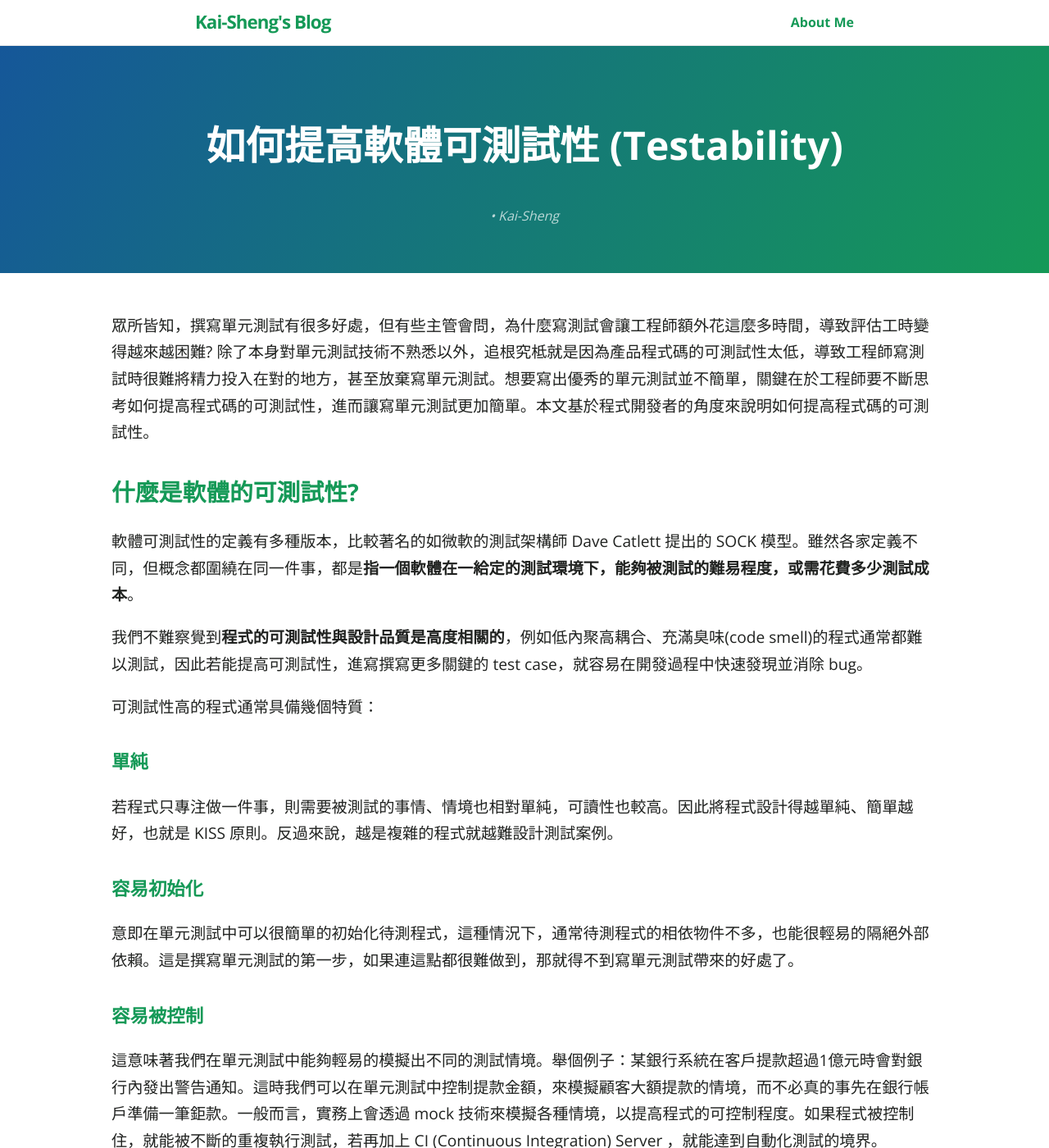
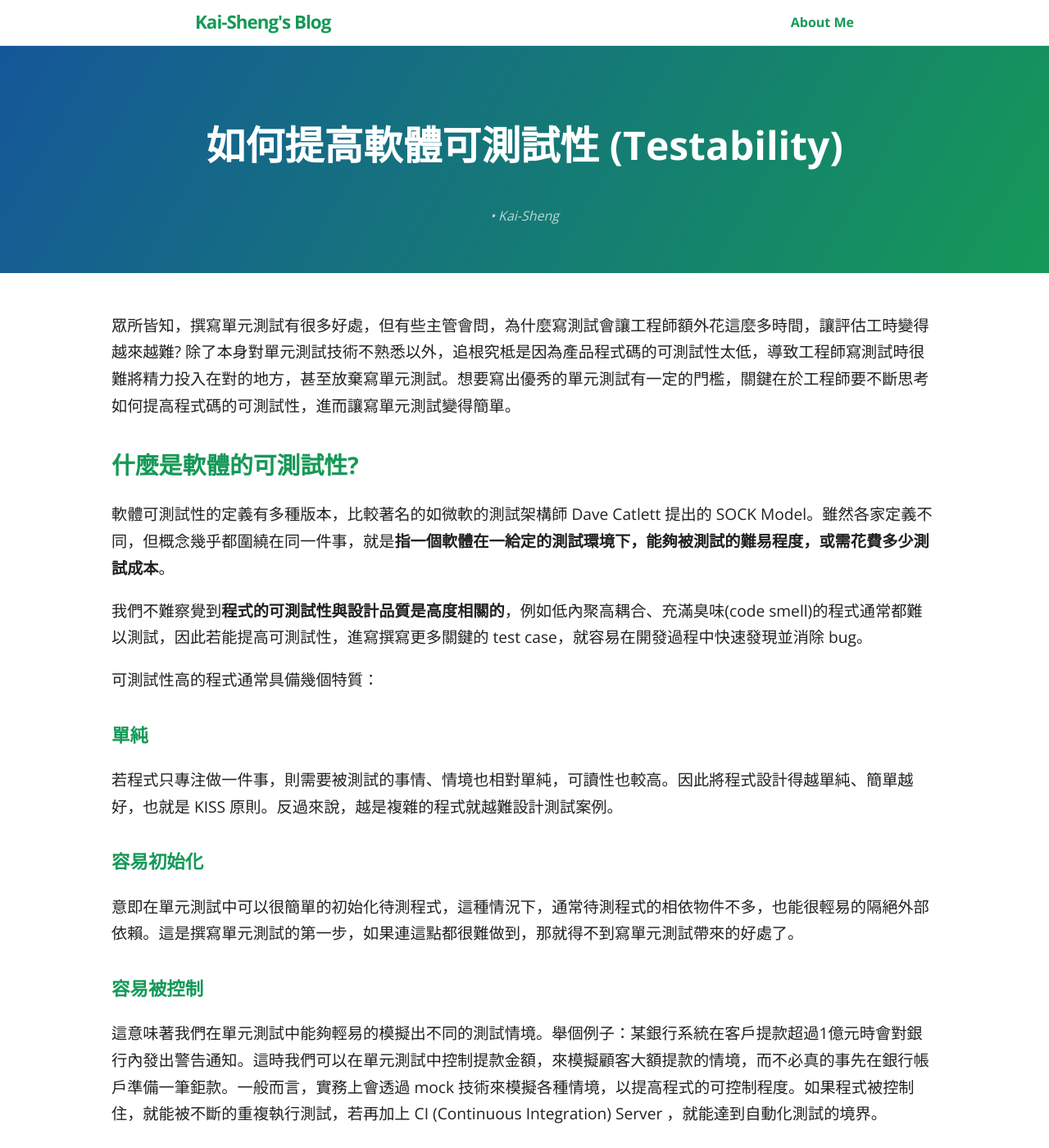
Before and after one commit to KaiSheng714/KaiSheng714.github.io, a Jekyll site: the page built from 2022-07-06-testability.md, in a window 1280 px wide and 1400 px high. Shown: the whole window at 82% size. Built offline with Jekyll 4.4.1, drawn with Linux system fonts in a browser that asks for light colours; comment, search, counter and statistics services are not loaded; some of the changed text lies outside the part shown.

Commit message:
testability

```diff
--- a/2022-07-06-testability.md
+++ b/2022-07-06-testability.md
@@ -7,12 +7,12 @@ categories: [Design, Unit-testing]
 image: /assets/image/testability.png
 ---
 
-眾所皆知，撰寫單元測試有很多好處，但有些主管會問，為什麼寫測試會讓工程師額外花這麼多時間，導致評估工時變得越來越困難? 除了本身對單元測試技術不熟悉以外，追根究柢就是因為產品程式碼的可測試性太低，導致工程師寫測試時很難將精力投入在對的地方，甚至放棄寫單元測試。想要寫出優秀的單元測試並不簡單，關鍵在於工程師要不斷思考如何提高程式碼的可測試性，進而讓寫單元測試更加簡單。本文基於程式開發者的角度來說明如何提高程式碼的可測試性。
+眾所皆知，撰寫單元測試有很多好處，但有些主管會問，為什麼寫測試會讓工程師額外花這麼多時間，讓評估工時變得越來越難? 除了本身對單元測試技術不熟悉以外，追根究柢是因為產品程式碼的可測試性太低，導致工程師寫測試時很難將精力投入在對的地方，甚至放棄寫單元測試。想要寫出優秀的單元測試有一定的門檻，關鍵在於工程師要不斷思考如何提高程式碼的可測試性，進而讓寫單元測試變得簡單。
 
 
 ## **什麼是軟體的可測試性?**
 
-軟體可測試性的定義有多種版本，比較著名的如微軟的測試架構師 Dave Catlett 提出的 SOCK 模型。雖然各家定義不同，但概念都圍繞在同一件事，都是**指一個軟體在一給定的測試環境下，能夠被測試的難易程度，或需花費多少測試成本**。
+軟體可測試性的定義有多種版本，比較著名的如微軟的測試架構師 Dave Catlett 提出的 SOCK Model。雖然各家定義不同，但概念幾乎都圍繞在同一件事，就是**指一個軟體在一給定的測試環境下，能夠被測試的難易程度，或需花費多少測試成本**。
 
 我們不難察覺到**程式的可測試性與設計品質是高度相關的**，例如低內聚高耦合、充滿臭味(code smell)的程式通常都難以測試，因此若能提高可測試性，進寫撰寫更多關鍵的 test case，就容易在開發過程中快速發現並消除 bug。
 
@@ -34,7 +34,7 @@ image: /assets/image/testability.png
 ## **軟體可測試性的重要**
 軟體可測試性高，通常就意味著程式碼的品質也高，做出來的產品才會好用。可測試性高，就容易測試左移，測試左移本質上是要儘早的發現、預防問題。越早發現問題，解決問題就越便宜。
 
-若軟體可測試性低，工程師就要花很多時間寫測試，結果通常測試效果不佳、動不動就 test fail，導致測試品質低落，沒有享受到單元測試帶來的好處，進而會讓工程師不願意做測試，或者拖到很晚才開始寫測試，這些都違背了測試左移的原則。
+若軟體可測試性低，工程師就要花很多時間寫測試，但結果通常測試效果不佳、動不動就 test fail，導致測試品質低落，若寫測試像是一門賠本生意，就會讓工程師不願意做測試，或者拖到很晚才開始寫測試，這些都違背了測試左移的原則以及寫單元測試的初衷。
 
 -----
 
```
